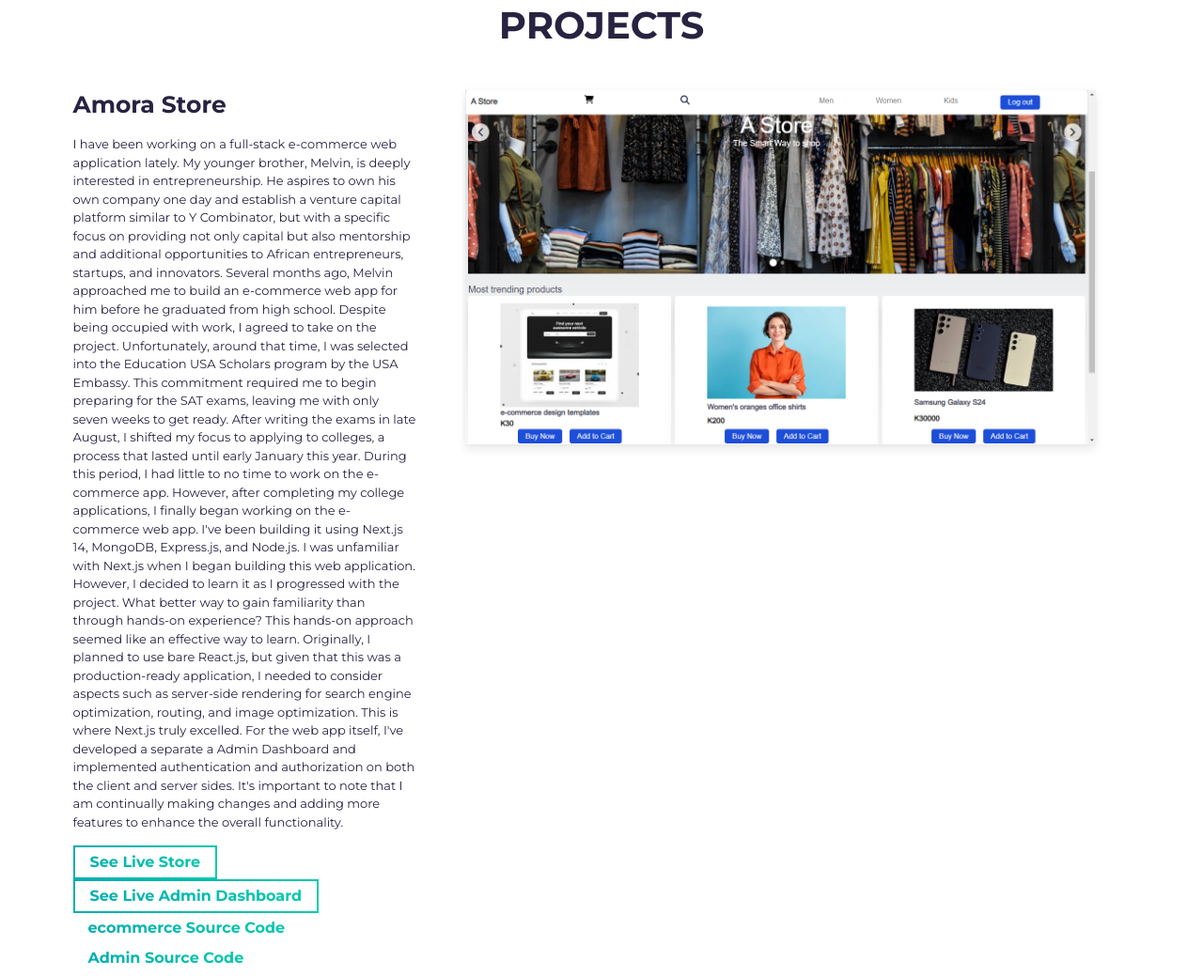
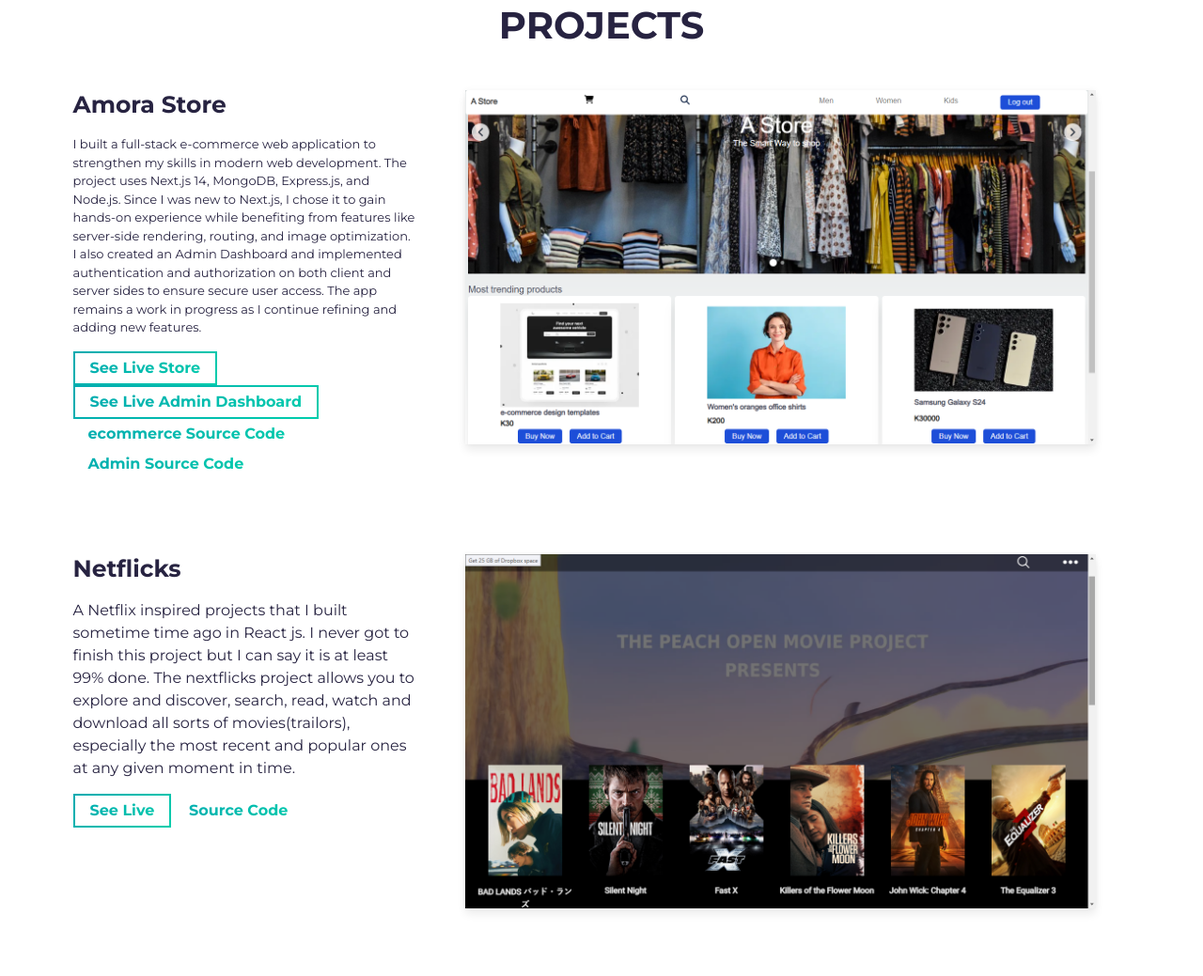
Before and after one commit to prince-musonda/my-portifolio, a website built with Parcel: page src/index.html in a window 1280 px wide. Shown: the part 1343-2382 px from the top of the page at 94% size. Built offline with nearby package versions, Linux system fonts and the light colour scheme.

Commit message:
Update index.html
update

```diff
--- a/src/index.html
+++ b/src/index.html
@@ -115,25 +115,12 @@
                 <h3 class="project-wrapper__text-title">Amora Store</h3>
                 <div>
                   <p class="mb-4" style="font-size: 1.3em;">
-                    I have been working on a full-stack e-commerce web application lately. My younger brother, Melvin,
-                    is deeply interested in entrepreneurship. He aspires to own his own company one day and establish a
-                     venture capital platform similar to Y Combinator, but with a specific focus on providing not only
-                     capital but also mentorship and additional opportunities to African entrepreneurs, startups, and innovators.
-                  Several months ago, Melvin approached me to build an e-commerce web app for him before he graduated from high school.
-                  Despite being occupied with work, I agreed to take on the project. Unfortunately, around that time, I was selected into the
-                  Education USA Scholars program by the USA Embassy. This commitment required me to begin preparing for the SAT exams, leaving me
-                 with only seven weeks to get ready. After writing the exams in late August,
-                I shifted my focus to applying to colleges, a process that lasted until early January this year. During this period,
-                I had little to no time to work on the e-commerce app.
+                   I built a full-stack e-commerce web application to strengthen my skills in modern web development.
+                    The project uses Next.js 14, MongoDB, Express.js, and Node.js. Since I was new to Next.js, I chose it to
+                    gain hands-on experience while benefiting from features like server-side rendering, routing, and image optimization.
+                    I also created an Admin Dashboard and implemented authentication and authorization on both client and server sides to
+                    ensure secure user access. The app remains a work in progress as I continue refining and adding new features.
 
-                However, after completing my college applications, I finally began working on the e-commerce web app. I've been building
-                it using Next.js 14, MongoDB, Express.js, and Node.js. I was unfamiliar with Next.js when I began building this web application.
-                However, I decided to learn it as I progressed with the project. What better way to gain familiarity than through
-                hands-on experience? This hands-on approach seemed like an effective way to learn.
-                 Originally, I planned to use bare React.js, but given that this was a production-ready application, I needed to consider aspects
-                 such as server-side rendering for search engine optimization, routing, and image optimization. This is where Next.js truly excelled.
-                For the web app itself, I've developed a separate a Admin Dashboard and implemented authentication and authorization on both
-                 the client and server sides. It's important to note that I am continually making changes and adding more features to enhance the overall functionality.
                   </p>
                 </div>
                 <a
```
